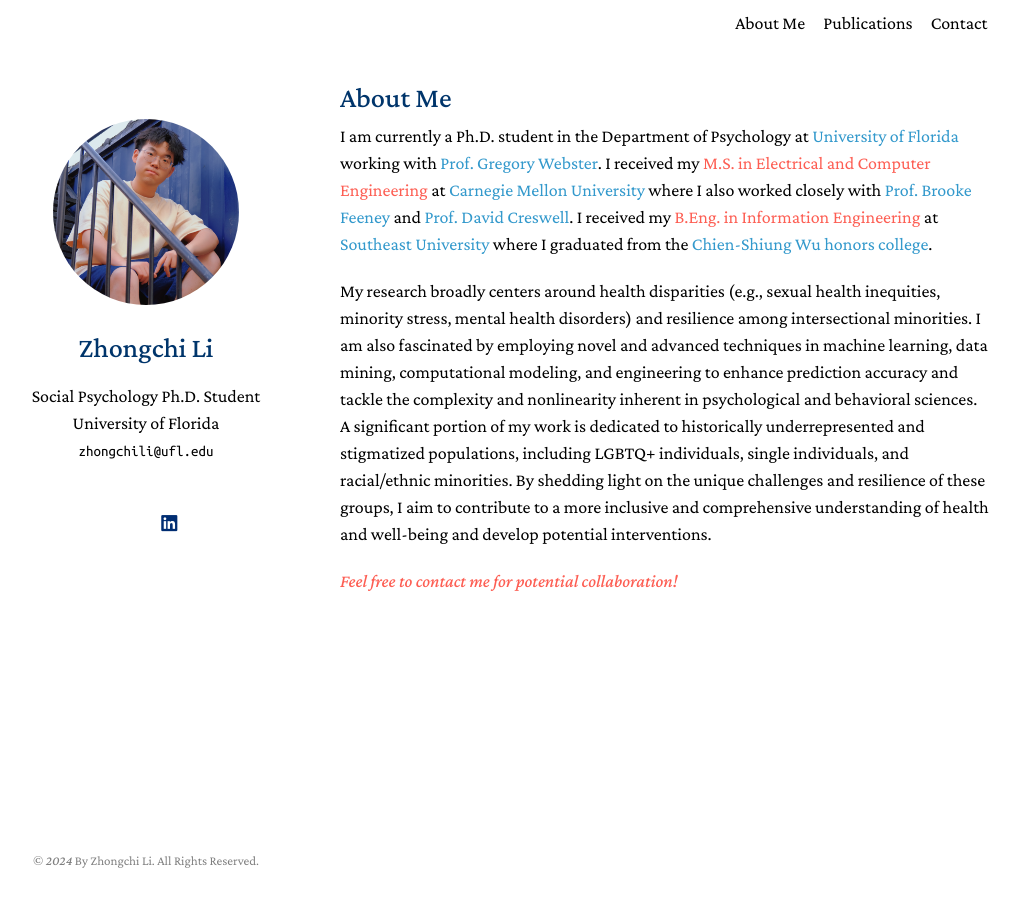
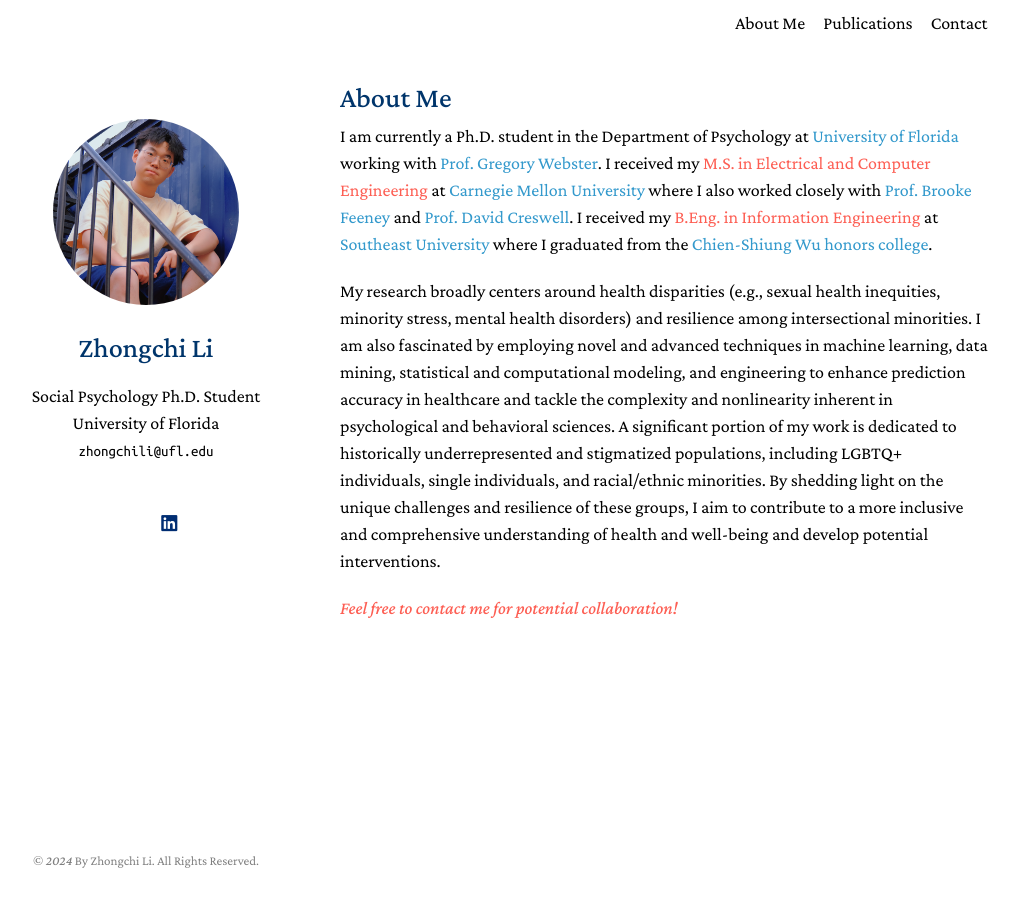
Before and after one commit to zhongchili52/zhongchili52.github.io, a Jekyll site: the page built from index.md, in a window 1280 px wide. Shown: the whole page, without its empty margins (130-1149 px from the left). Built offline with Jekyll 4.4.1, drawn with Linux system fonts in a browser that asks for light colours; a style sheet for code colours, icons or effects is not loaded.

Commit message:
Update index.md

```diff
--- a/index.md
+++ b/index.md
@@ -9,6 +9,6 @@
 
 I am currently a Ph.D. student in the Department of Psychology at [University of Florida](https://psych.ufl.edu/social-psychology/people/) working with [Prof. Gregory Webster](https://www.gdwebster.com/). I received my <font color="#fd5e53">M.S. in Electrical and Computer Engineering</font> at [Carnegie Mellon University](https://www.ece.cmu.edu/) where I also worked closely with [Prof. Brooke Feeney](https://www.cmu.edu/dietrich/psychology/relationships-lab/brooke-feeney-associate-professor.html) and [Prof. David Creswell](https://www.healthandhumanperformancelab.com/people). I received my <font color="#fd5e53">B.Eng. in Information Engineering</font> at [Southeast University](https://www.seu.edu.cn/english/) where I graduated from the [Chien-Shiung Wu honors college](https://wjx.seu.edu.cn/wjxen/).
 
-My research broadly centers around health disparities (e.g., sexual health inequities, minority stress, mental health disorders) and resilience among intersectional minorities. I am also fascinated by employing novel and advanced techniques in machine learning, data mining, computational modeling, and engineering to enhance prediction accuracy and tackle the complexity and nonlinearity inherent in psychological and behavioral sciences. A significant portion of my work is dedicated to historically underrepresented and stigmatized populations, including LGBTQ+ individuals, single individuals, and racial/ethnic minorities. By shedding light on the unique challenges and resilience of these groups, I aim to contribute to a more inclusive and comprehensive understanding of health and well-being and develop potential interventions.
+My research broadly centers around health disparities (e.g., sexual health inequities, minority stress, mental health disorders) and resilience among intersectional minorities. I am also fascinated by employing novel and advanced techniques in machine learning, data mining, statistical and computational modeling, and engineering to enhance prediction accuracy in healthcare and tackle the complexity and nonlinearity inherent in psychological and behavioral sciences. A significant portion of my work is dedicated to historically underrepresented and stigmatized populations, including LGBTQ+ individuals, single individuals, and racial/ethnic minorities. By shedding light on the unique challenges and resilience of these groups, I aim to contribute to a more inclusive and comprehensive understanding of health and well-being and develop potential interventions.
 
 <em><font color="#fd5e53">Feel free to contact me for potential collaboration!</font></em>
```
